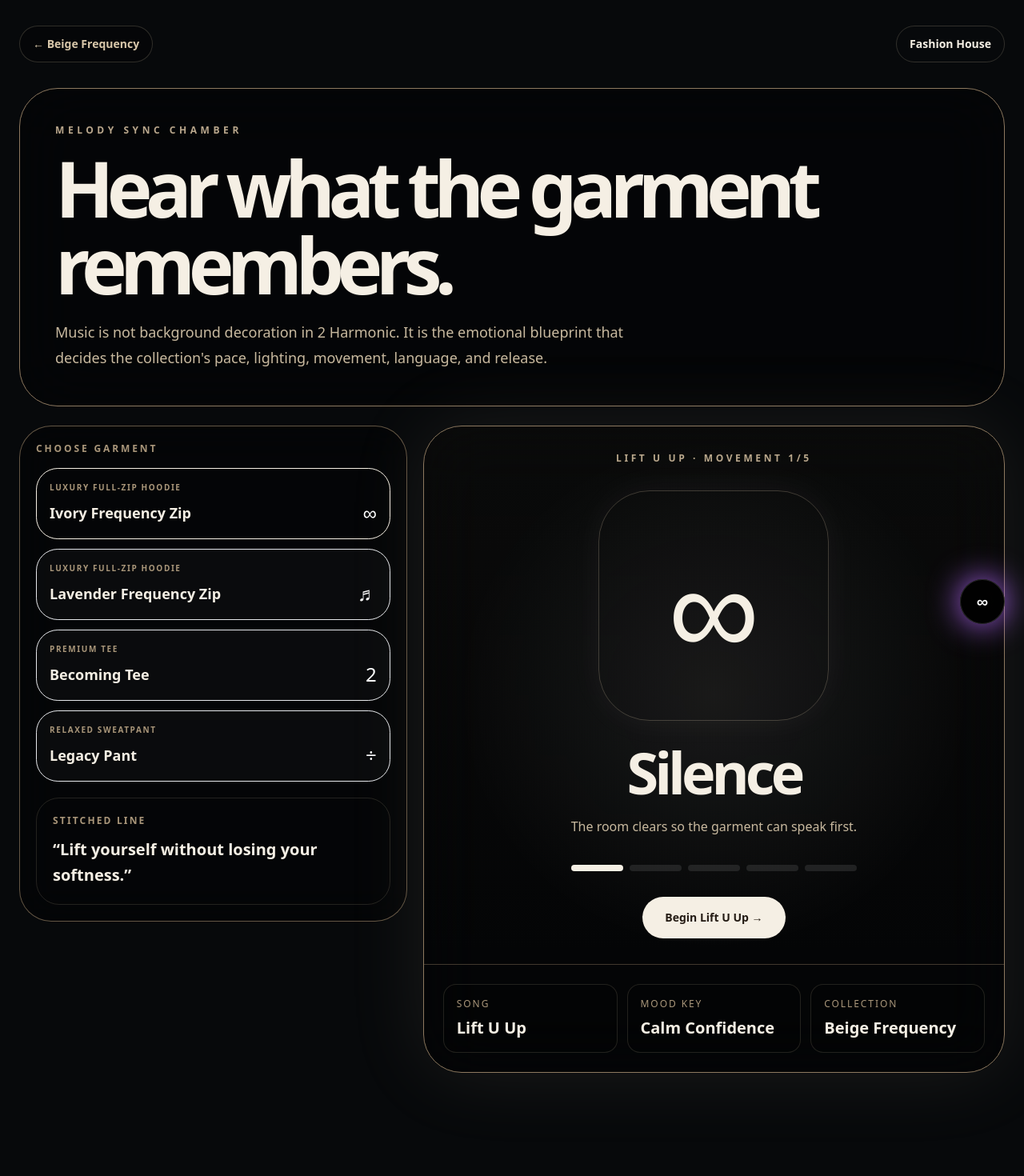
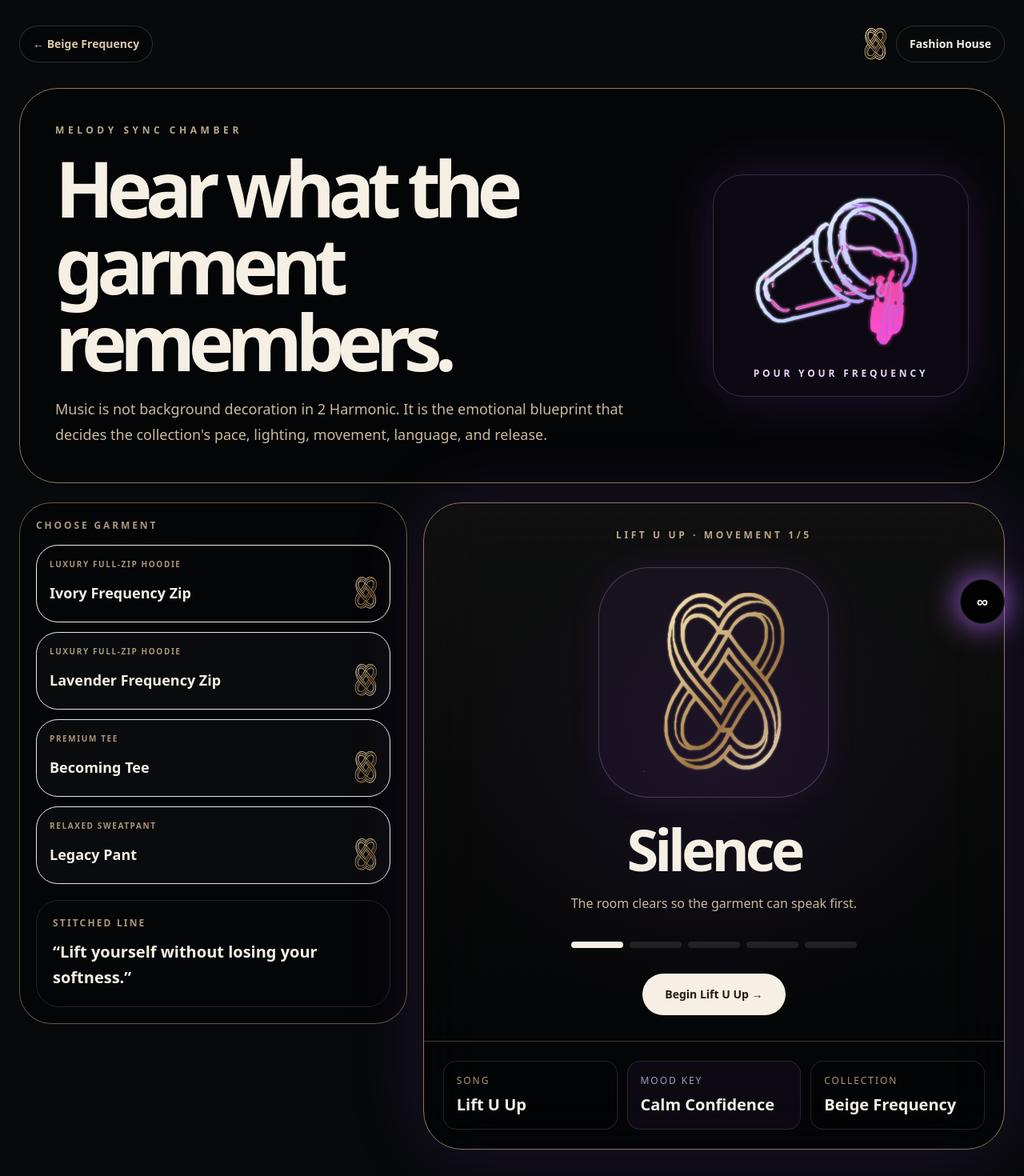
Before and after one commit to thatsmelodic/harmonic-os, a Next.js app: page /worlds/two-harmonic/melody-sync in a window 1280 px wide. Shown: the top 1470 px of the page at 80% size. Built offline with nearby package versions, Linux system fonts and the light colour scheme.

Commit message:
Apply Pour Your Frequency mark to Melody Sync chamber

```diff
--- a/app/worlds/two-harmonic/melody-sync/page.tsx
+++ b/app/worlds/two-harmonic/melody-sync/page.tsx
@@ -28,48 +28,49 @@ export default function MelodySyncPage() {
 
   return (
     <main className="two-harmonic-world relative min-h-screen overflow-hidden px-4 py-8 pb-28 sm:px-6" data-world-shell>
-      <div className="absolute inset-0 -z-30 transition-all duration-700" style={{ background: `radial-gradient(circle at center,rgba(245,239,228,${intensity / 160}),transparent 30rem),radial-gradient(circle at 75% 30%,rgba(111,90,69,.24),transparent 25rem),linear-gradient(145deg,#0c0907,#231a13 55%,#090706)` }} />
+      <div className="absolute inset-0 -z-30 transition-all duration-700" style={{ background: `radial-gradient(circle at 70% 36%,rgba(168,85,247,${intensity / 220}),transparent 28rem),radial-gradient(circle at 28% 20%,rgba(216,199,170,${intensity / 300}),transparent 30rem),linear-gradient(145deg,#09070b,#1d1322 52%,#0c0907)` }} />
       <div className="absolute inset-0 -z-20 opacity-30" style={{ backgroundImage: 'repeating-linear-gradient(90deg,transparent 0 44px,rgba(216,199,170,.05) 45px 46px)' }} />
-      <div className="pointer-events-none absolute inset-0 -z-10 overflow-hidden">{['♪','♬','∞','2','♩','÷'].map((symbol, index) => <span key={symbol} className="absolute transition-all duration-700" style={{ left: `${12 + index * 14}%`, top: `${18 + (index % 3) * 24}%`, fontSize: `${28 + activeIndex * 6}px`, opacity: isPlaying ? .08 + activeIndex * .025 : .03, transform: `translateY(${isPlaying ? -activeIndex * (8 + index) : 0}px)` }}>{symbol}</span>)}</div>
+      <div className="pointer-events-none absolute inset-0 -z-10 overflow-hidden">{['♪','♬','∞','2','♩','÷'].map((symbol, index) => <span key={symbol} className="absolute transition-all duration-700" style={{ left: `${12 + index * 14}%`, top: `${18 + (index % 3) * 24}%`, fontSize: `${28 + activeIndex * 6}px`, color: index % 2 ? '#d8c7aa' : '#c084fc', opacity: isPlaying ? .08 + activeIndex * .025 : .03, transform: `translateY(${isPlaying ? -activeIndex * (8 + index) : 0}px)` }}>{symbol}</span>)}</div>
 
       <div className="mx-auto max-w-7xl">
         <nav className="mb-8 flex flex-wrap items-center justify-between gap-3">
           <Link href="/worlds/two-harmonic/collections" className="rounded-full border border-[#d8c7aa]/20 bg-black/25 px-4 py-3 text-sm font-black text-[#d8c7aa]">← Beige Frequency</Link>
-          <Link href="/worlds/two-harmonic" className="rounded-full border border-[#d8c7aa]/20 bg-[#d8c7aa]/8 px-4 py-3 text-sm font-black text-[#f5efe4]">Fashion House</Link>
+          <div className="flex items-center gap-3"><img src="/identity/two-harmonic-mark-gold.svg" alt="Beige Frequency" className="h-10 w-8 object-contain" /><Link href="/worlds/two-harmonic" className="rounded-full border border-[#d8c7aa]/20 bg-[#d8c7aa]/8 px-4 py-3 text-sm font-black text-[#f5efe4]">Fashion House</Link></div>
         </nav>
 
         <header className="rounded-[3rem] border border-[#8c785f] bg-black/35 p-7 backdrop-blur-2xl sm:p-11">
-          <p className="text-xs font-black uppercase tracking-[.38em] text-[#b9a78c]">Melody Sync Chamber</p>
-          <h1 className="mt-4 text-6xl font-black tracking-[-.09em] text-[#f5efe4] sm:text-8xl"><WorldCopy world="two-harmonic" field="melodyTitle" fallback="Hear what the garment remembers." /></h1>
-          <p className="mt-5 max-w-3xl text-lg leading-8 text-[#c8b99f]"><WorldCopy world="two-harmonic" field="melodyDescription" fallback="Music is not background decoration in 2 Harmonic. It is the emotional blueprint that decides the collection's pace, lighting, movement, language, and release." /></p>
+          <div className="grid gap-7 lg:grid-cols-[1fr_320px] lg:items-center">
+            <div><p className="text-xs font-black uppercase tracking-[.38em] text-[#b9a78c]">Melody Sync Chamber</p><h1 className="mt-4 text-6xl font-black tracking-[-.09em] text-[#f5efe4] sm:text-8xl"><WorldCopy world="two-harmonic" field="melodyTitle" fallback="Hear what the garment remembers." /></h1><p className="mt-5 max-w-3xl text-lg leading-8 text-[#c8b99f]"><WorldCopy world="two-harmonic" field="melodyDescription" fallback="Music is not background decoration in 2 Harmonic. It is the emotional blueprint that decides the collection's pace, lighting, movement, language, and release." /></p></div>
+            <div className="rounded-[2.4rem] border border-purple-300/20 bg-purple-500/5 p-5 text-center shadow-[0_0_70px_rgba(168,85,247,.18)]"><img src="/identity/melody-cup-neon.svg" alt="Pour Your Frequency" className="mx-auto h-52 w-full object-contain" /><p className="mt-3 text-xs font-black uppercase tracking-[.32em] text-purple-200">Pour Your Frequency</p></div>
+          </div>
         </header>
 
         <section className="mt-6 grid gap-5 lg:grid-cols-[.8fr_1.2fr]">
           <aside className="h-fit rounded-[2.5rem] border border-[#8c785f]/70 bg-black/35 p-5 backdrop-blur-xl lg:sticky lg:top-5">
             <p className="text-xs font-black uppercase tracking-[.24em] text-[#a9967a]">Choose Garment</p>
-            <div className="mt-4 grid gap-3">{beigeGarments.map((item, index) => <button key={item.slug} onClick={() => { setGarmentIndex(index); setActiveIndex(0); setIsPlaying(false); }} className={`rounded-[1.7rem] border p-4 text-left ${garmentIndex === index ? 'border-[#f5efe4] bg-[#d8c7aa]/12' : 'border-white/8 bg-white/[.025]'}`}><p className="text-[10px] font-black uppercase tracking-[.16em] text-[#a9967a]">{item.type}</p><div className="mt-2 flex items-center justify-between gap-4"><h2 className="text-lg font-black text-[#f5efe4]">{item.name}</h2><span className="text-2xl">{item.symbol}</span></div></button>)}</div>
+            <div className="mt-4 grid gap-3">{beigeGarments.map((item, index) => <button key={item.slug} onClick={() => { setGarmentIndex(index); setActiveIndex(0); setIsPlaying(false); }} className={`rounded-[1.7rem] border p-4 text-left ${garmentIndex === index ? 'border-[#f5efe4] bg-[#d8c7aa]/12' : 'border-white/8 bg-white/[.025]'}`}><p className="text-[10px] font-black uppercase tracking-[.16em] text-[#a9967a]">{item.type}</p><div className="mt-2 flex items-center justify-between gap-4"><h2 className="text-lg font-black text-[#f5efe4]">{item.name}</h2><img src="/identity/two-harmonic-mark-gold.svg" alt="" className="h-10 w-8 object-contain opacity-80" /></div></button>)}</div>
             <div className="mt-5 rounded-[1.8rem] border border-[#d8c7aa]/15 bg-[#d8c7aa]/6 p-5"><p className="text-xs font-black uppercase tracking-[.18em] text-[#a9967a]">Stitched Line</p><p className="mt-3 text-xl font-black leading-8 text-[#f5efe4]">“{garment.lyric}”</p></div>
           </aside>
 
-          <article className="overflow-hidden rounded-[3rem] border border-[#8c785f] bg-black/40 shadow-[0_0_100px_rgba(216,199,170,.1)] backdrop-blur-2xl">
+          <article className="overflow-hidden rounded-[3rem] border border-[#8c785f] bg-black/40 shadow-[0_0_100px_rgba(168,85,247,.14)] backdrop-blur-2xl">
             <div className="relative grid min-h-[650px] place-items-center overflow-hidden p-8 text-center">
-              <div className="absolute inset-0 transition-all duration-700" style={{ background: `radial-gradient(circle,rgba(245,239,228,${.08 + activeIndex * .035}),transparent ${20 + activeIndex * 3}rem),linear-gradient(to bottom,rgba(111,90,69,${.06 + activeIndex * .03}),transparent)` }} />
+              <div className="absolute inset-0 transition-all duration-700" style={{ background: `radial-gradient(circle,rgba(168,85,247,${.08 + activeIndex * .035}),transparent ${20 + activeIndex * 3}rem),linear-gradient(to bottom,rgba(216,199,170,${.06 + activeIndex * .03}),transparent)` }} />
               <div className="relative z-10 max-w-3xl">
                 <p className="text-xs font-black uppercase tracking-[.3em] text-[#b9a78c]">Lift U Up · Movement {activeIndex + 1}/{beats.length}</p>
-                <div className={`mx-auto mt-8 grid h-72 w-72 place-items-center rounded-[4rem] border border-[#d8c7aa]/25 bg-[#d8c7aa]/8 text-[10rem] text-[#f5efe4] transition-all duration-700 ${isPlaying ? 'scale-105' : ''}`} style={{ boxShadow: `0 0 ${40 + activeIndex * 18}px rgba(245,239,228,${.05 + activeIndex * .025})` }}>{garment.symbol}</div>
+                <div className={`mx-auto mt-8 grid h-72 w-72 place-items-center rounded-[4rem] border border-purple-300/25 bg-purple-500/5 transition-all duration-700 ${isPlaying ? 'scale-105' : ''}`} style={{ boxShadow: `0 0 ${40 + activeIndex * 18}px rgba(168,85,247,${.08 + activeIndex * .03})` }}><img src={activeIndex >= 2 ? '/identity/melody-cup-neon.svg' : '/identity/two-harmonic-mark-gold.svg'} alt="Frequency visual" className="h-56 w-56 object-contain" /></div>
                 <h2 className="mt-7 text-5xl font-black tracking-[-.07em] text-[#f5efe4] sm:text-7xl">{beat.label}</h2>
                 <p className="mx-auto mt-4 max-w-xl text-base leading-8 text-[#c8b99f]">{beat.note}</p>
 
-                <div className="mx-auto mt-8 flex max-w-2xl gap-2">{beats.map((_, index) => <div key={index} className="h-2 flex-1 rounded-full transition-all" style={{ background: index <= activeIndex ? '#f5efe4' : 'rgba(255,255,255,.1)' }} />)}</div>
+                <div className="mx-auto mt-8 flex max-w-2xl gap-2">{beats.map((_, index) => <div key={index} className="h-2 flex-1 rounded-full transition-all" style={{ background: index <= activeIndex ? (index >= 2 ? '#c084fc' : '#f5efe4') : 'rgba(255,255,255,.1)' }} />)}</div>
 
                 <div className="mt-8 flex flex-wrap justify-center gap-3">
                   {activeIndex > 0 && <button onClick={() => setActiveIndex((value) => Math.max(0, value - 1))} className="rounded-full border border-[#d8c7aa]/20 bg-black/20 px-6 py-4 text-sm font-black text-[#d8c7aa]">Previous Movement</button>}
-                  {activeIndex < beats.length - 1 ? <button onClick={advance} className="rounded-full bg-[#f5efe4] px-7 py-4 text-sm font-black text-[#241b14]">{isPlaying ? 'Continue the Song →' : 'Begin Lift U Up →'}</button> : <Link href="/worlds/two-harmonic/collections" className="rounded-full bg-[#f5efe4] px-7 py-4 text-sm font-black text-[#241b14]">Enter the Collection</Link>}
+                  {activeIndex < beats.length - 1 ? <button onClick={advance} className="rounded-full bg-[#f5efe4] px-7 py-4 text-sm font-black text-[#241b14]">{isPlaying ? 'Continue the Song →' : 'Begin Lift U Up →'}</button> : <Link href="/worlds/two-harmonic/collections" className="rounded-full bg-purple-300 px-7 py-4 text-sm font-black text-[#160b1d]">Enter the Collection</Link>}
                 </div>
               </div>
             </div>
 
-            <div className="grid gap-3 border-t border-[#8c785f]/45 p-6 sm:grid-cols-3"><div className="rounded-2xl border border-[#d8c7aa]/15 bg-black/20 p-4"><p className="text-xs uppercase tracking-[.16em] text-[#a9967a]">Song</p><p className="mt-2 text-xl font-black text-[#f5efe4]">Lift U Up</p></div><div className="rounded-2xl border border-[#d8c7aa]/15 bg-black/20 p-4"><p className="text-xs uppercase tracking-[.16em] text-[#a9967a]">Mood Key</p><p className="mt-2 text-xl font-black text-[#f5efe4]">Calm Confidence</p></div><div className="rounded-2xl border border-[#d8c7aa]/15 bg-black/20 p-4"><p className="text-xs uppercase tracking-[.16em] text-[#a9967a]">Collection</p><p className="mt-2 text-xl font-black text-[#f5efe4]">Beige Frequency</p></div></div>
+            <div className="grid gap-3 border-t border-[#8c785f]/45 p-6 sm:grid-cols-3"><div className="rounded-2xl border border-[#d8c7aa]/15 bg-black/20 p-4"><p className="text-xs uppercase tracking-[.16em] text-[#a9967a]">Song</p><p className="mt-2 text-xl font-black text-[#f5efe4]">Lift U Up</p></div><div className="rounded-2xl border border-purple-300/15 bg-purple-500/5 p-4"><p className="text-xs uppercase tracking-[.16em] text-purple-200/70">Mood Key</p><p className="mt-2 text-xl font-black text-[#f5efe4]">Calm Confidence</p></div><div className="rounded-2xl border border-[#d8c7aa]/15 bg-black/20 p-4"><p className="text-xs uppercase tracking-[.16em] text-[#a9967a]">Collection</p><p className="mt-2 text-xl font-black text-[#f5efe4]">Beige Frequency</p></div></div>
           </article>
         </section>
       </div>
```
